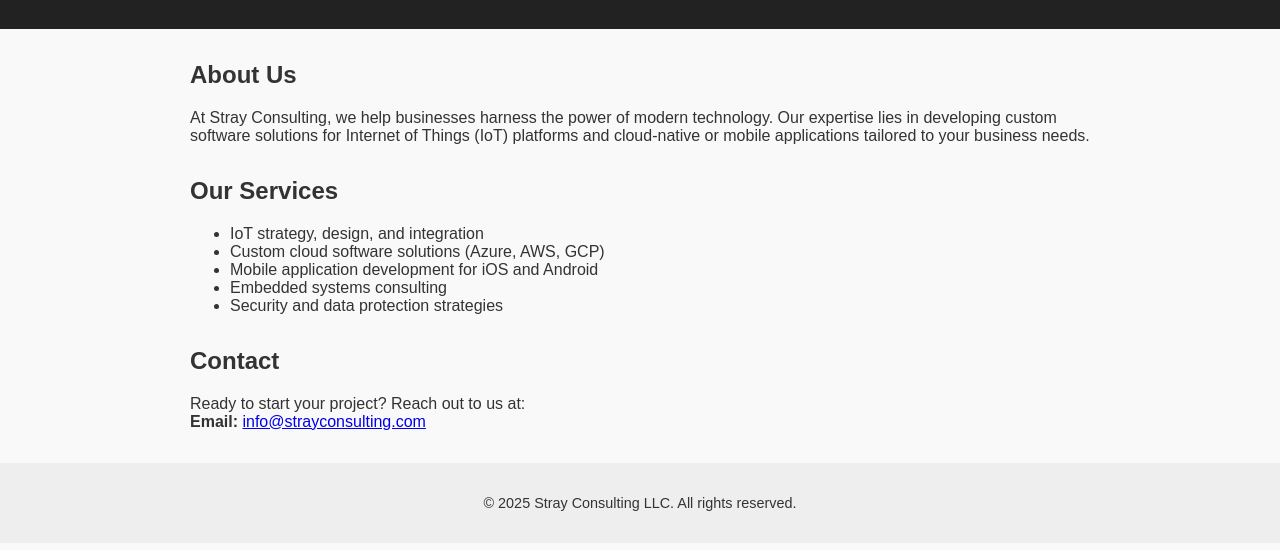
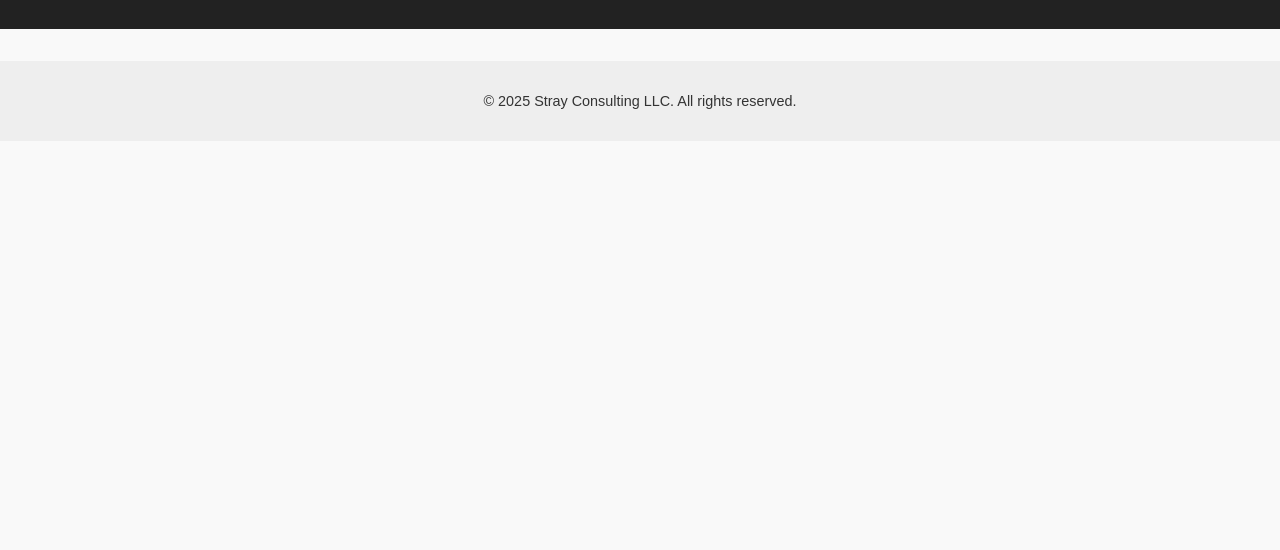
Before and after one commit to mpicknell/strayconsulting, a plain HTML site: page index.html in a window 1280 px wide. Shown: the part 216-766 px from the top of the page. Drawn offline with Linux system fonts and the light colour scheme.

Commit message:
Update index.html

```diff
--- a/index.html
+++ b/index.html
@@ -63,31 +63,7 @@
   </header>
 
   <main>
-    <section id="about">
-      <h2>About Us</h2>
-      <p>
-        At Stray Consulting, we help businesses harness the power of modern technology. Our expertise lies in developing custom software solutions for Internet of Things (IoT) platforms and cloud-native or mobile applications tailored to your business needs.
-      </p>
-    </section>
 
-    <section id="services">
-      <h2>Our Services</h2>
-      <ul>
-        <li>IoT strategy, design, and integration</li>
-        <li>Custom cloud software solutions (Azure, AWS, GCP)</li>
-        <li>Mobile application development for iOS and Android</li>
-        <li>Embedded systems consulting</li>
-        <li>Security and data protection strategies</li>
-      </ul>
-    </section>
-
-    <section id="contact">
-      <h2>Contact</h2>
-      <p>
-        Ready to start your project? Reach out to us at:<br />
-        <strong>Email:</strong> <a href="mailto:info@strayconsulting.com">info@strayconsulting.com</a>
-      </p>
-    </section>
   </main>
 
   <footer>
```
